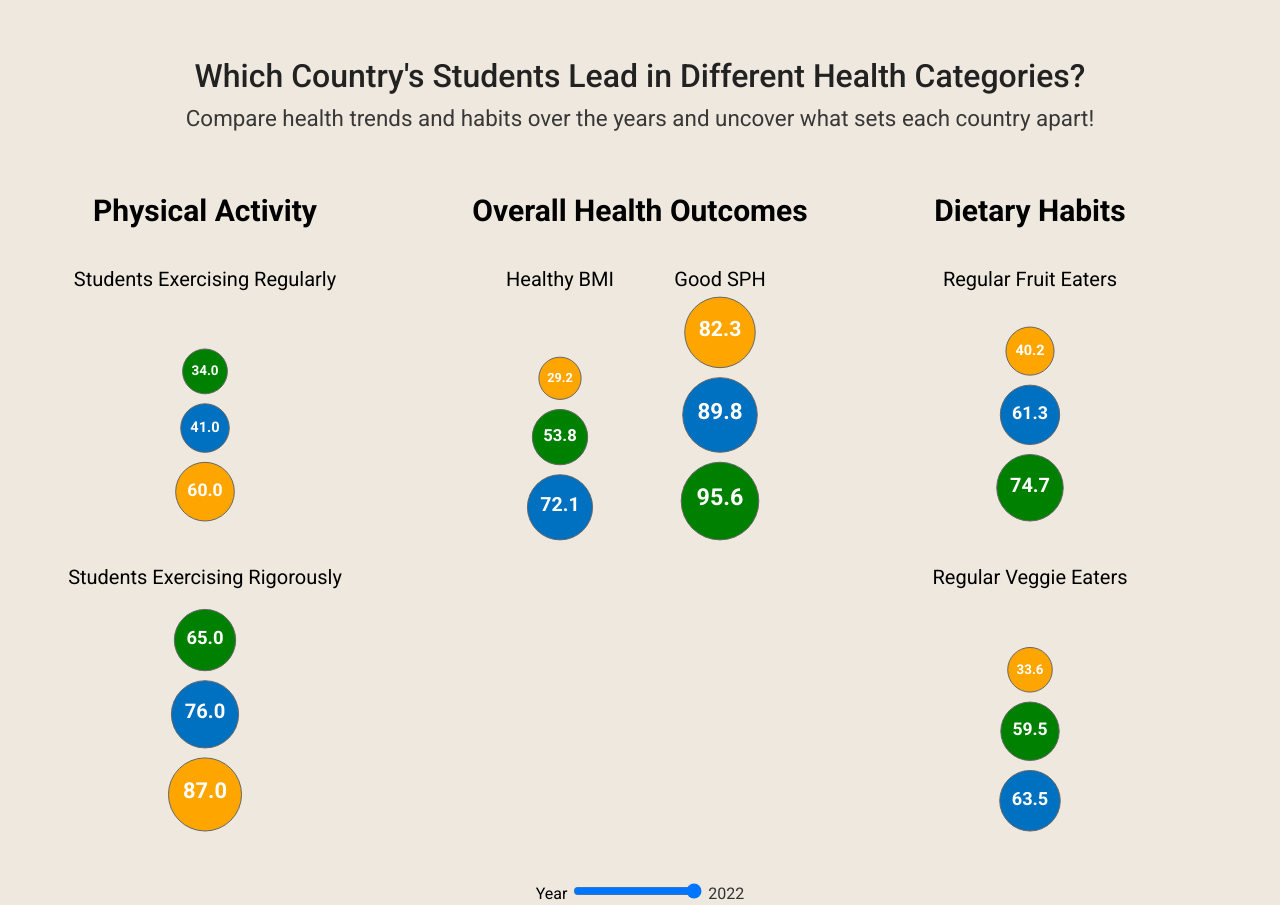
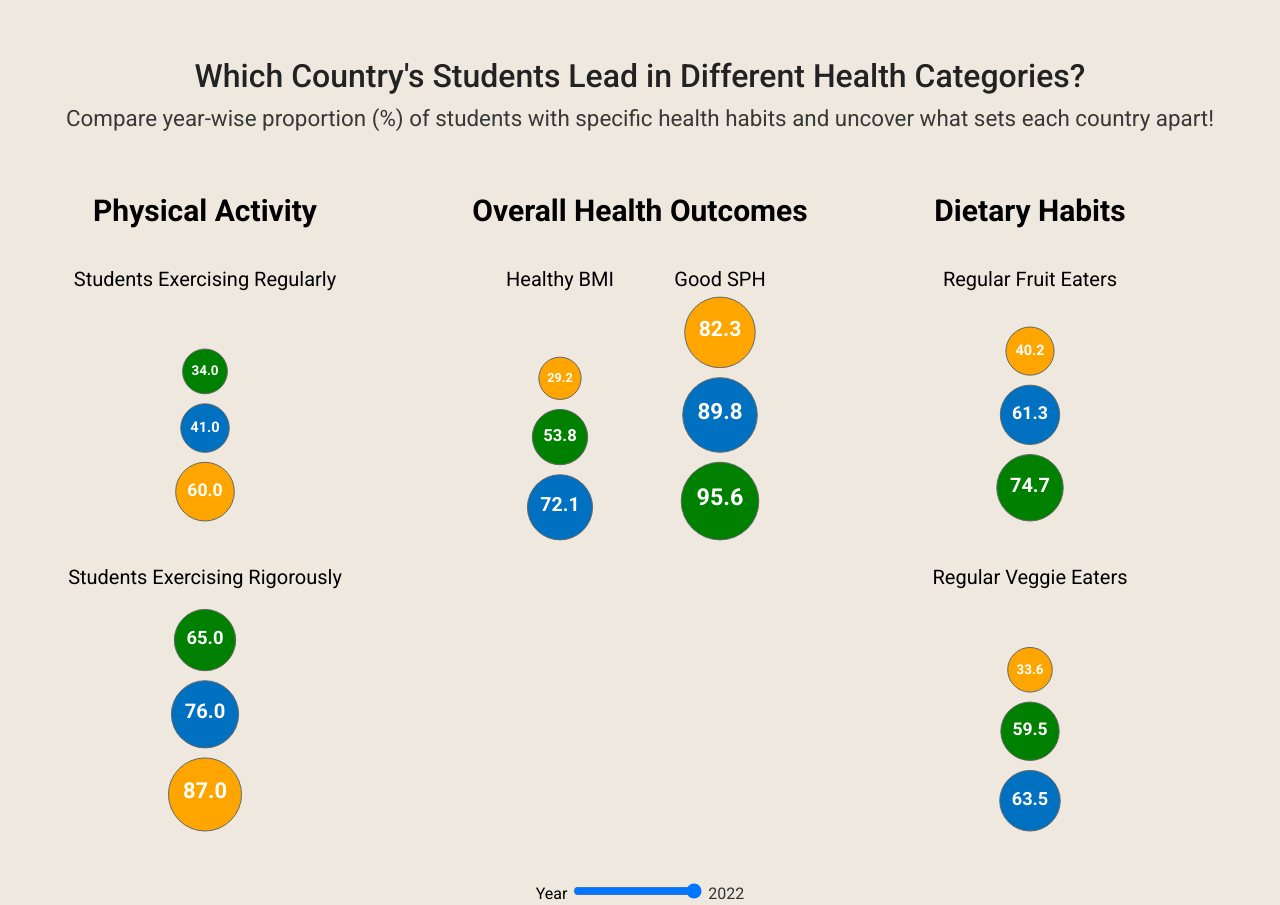
Before and after one commit to hareemraza/HabiTrack, a plain HTML site: page index.html in a window 1280 px wide. Shown: the part 924-1829 px from the top of the page. Drawn offline with nearby package versions, Linux system fonts and the light colour scheme.

Commit message:
Minor edits

```diff
--- a/index.html
+++ b/index.html
@@ -83,7 +83,7 @@
 
   <h2 style="margin-top: 60px;">Which Country's Students Lead in Different Health Categories?</h2>
   <p class="subtitle">
-    Compare health trends and habits over the years and uncover what sets each country apart!
+    Compare year-wise proportion (%) of students with specific health habits and uncover what sets each country apart!
   </p>
 
   <div id="honeycomb"></div>
```
